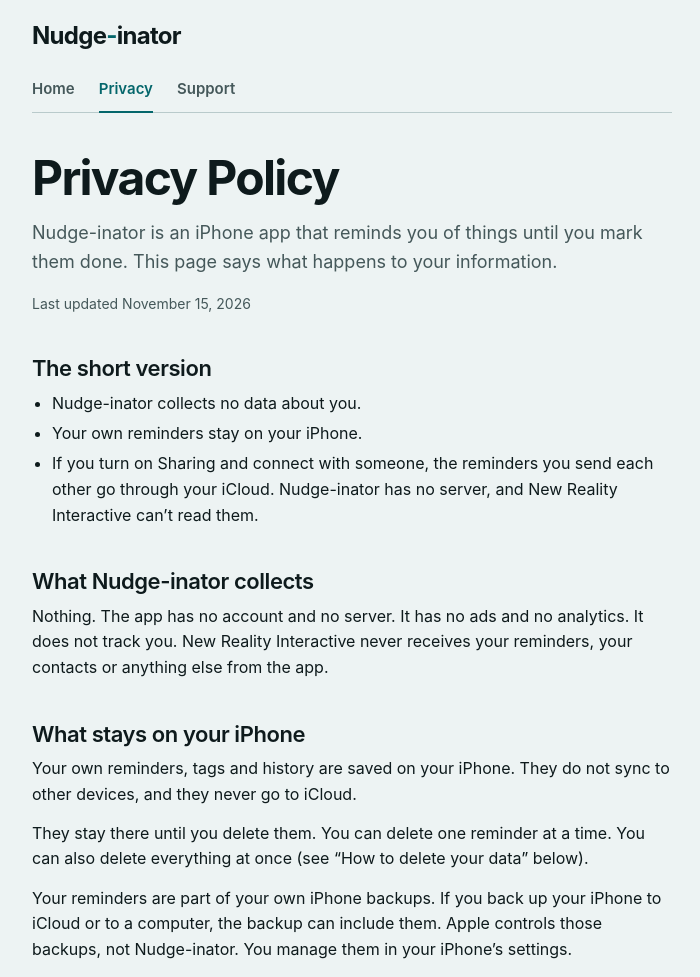
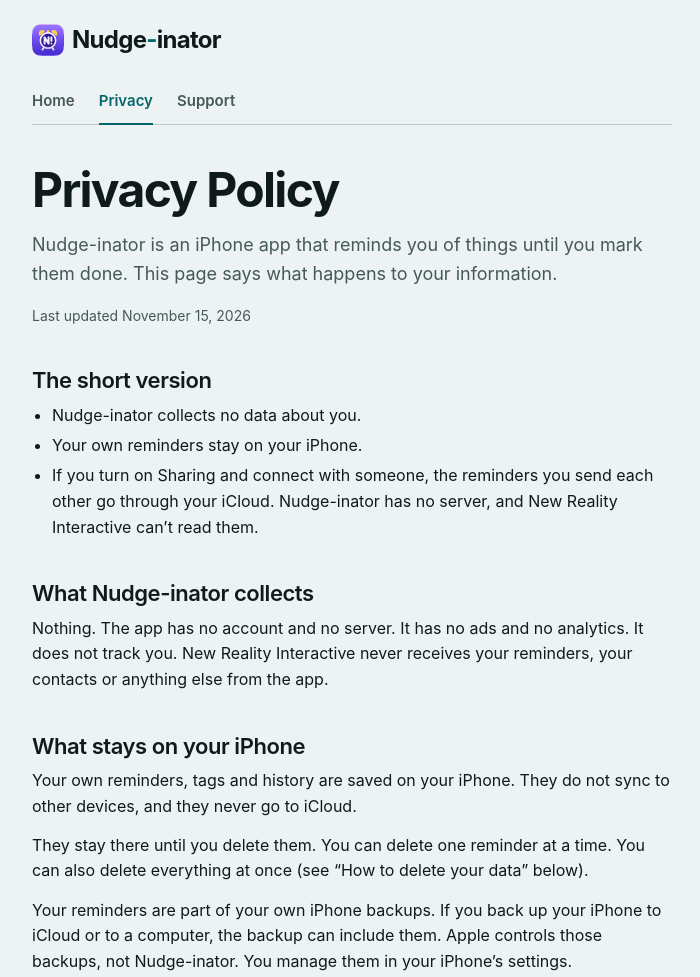
Before and after one commit to New-Reality-Interactive/new-reality-interactive, a plain HTML site: page nudge-inator/privacy/index.html in a window 1280 px wide. Shown: the top 977 px of the page, without its empty margins (288-988 px from the left). Drawn offline with Linux system fonts and the light colour scheme.

Commit message:
Show the app icon on the Nudge-inator site
Moves the 1024px icon to nudge-inator/assets and adds 192px and 64px copies:
the icon above the name on the home page, beside the wordmark on the privacy
and support pages, and as the browser-tab icon on all three.

Co-Authored-By: Claude Opus 5.5 <noreply@anthropic.com>

```diff
--- a/nudge-inator/app.css
+++ b/nudge-inator/app.css
@@ -2,6 +2,9 @@
 :root { --w: clamp(200px, 58vw, 300px); }
 
 main { flex: 1; display: flex; flex-direction: column; align-items: center; gap: 1.25rem; padding-block: 2rem 1.5rem; }
+
+/* The app icon above the name, sized like a home-screen icon. The PNG has iOS's rounded shape built in. */
+.app-icon { display: block; width: 96px; height: 96px; margin-bottom: -0.25rem; filter: drop-shadow(0 10px 18px rgba(0,0,0,.18)); }
 
 h1 { margin: 0; font-weight: 700; font-size: clamp(2.2rem, 7vw, 3.6rem); letter-spacing: -0.035em; line-height: 1; text-wrap: balance; text-align: center; }
 h1 span { color: var(--accent); }
--- a/nudge-inator/privacy/index.html
+++ b/nudge-inator/privacy/index.html
@@ -5,13 +5,14 @@
 <meta name="viewport" content="width=device-width, initial-scale=1, viewport-fit=cover">
 <title>Nudge-inator Privacy Policy</title>
 <meta name="description" content="How Nudge-inator handles your information: it collects no data, has no server, and keeps your own reminders on your iPhone. Shared reminders go through your iCloud.">
+<link rel="icon" type="image/png" href="../assets/app-icon-64.png">
 <link rel="stylesheet" href="../shared.css">
 <link rel="stylesheet" href="../text-page.css">
 </head>
 <body>
 
 <header class="masthead">
-  <a class="wordmark" href="../index.html">Nudge<span>-</span>inator</a>
+  <a class="wordmark" href="../index.html"><img src="../assets/app-icon-64.png" width="32" height="32" alt="">Nudge<span>-</span>inator</a>
   <nav class="site-nav" aria-label="Main">
     <a href="../index.html">Home</a>
     <a href="index.html" aria-current="page">Privacy</a>
--- a/nudge-inator/text-page.css
+++ b/nudge-inator/text-page.css
@@ -3,8 +3,9 @@ a { color: var(--accent); text-underline-offset: 0.18em; }
 a:focus-visible { outline: 2px solid var(--accent); outline-offset: 3px; border-radius: 3px; }
 
 .masthead { width: 100%; max-width: 40rem; margin: 0 auto; padding-block: 1.5rem 0; }
-.wordmark { font-weight: 700; font-size: 1.5rem; letter-spacing: -0.03em; line-height: 1; color: var(--fg); text-decoration: none; }
+.wordmark { display: inline-flex; align-items: center; font-weight: 700; font-size: 1.5rem; letter-spacing: -0.03em; line-height: 1; color: var(--fg); text-decoration: none; }
 .wordmark span { color: var(--accent); }
+.wordmark img { width: 32px; height: 32px; margin-right: 0.5rem; }
 
 /* Page nav: text tabs under the wordmark, with the current page underlined in the accent. */
 .site-nav { display: flex; gap: 1.5rem; margin-top: 1rem; border-bottom: 1px solid var(--dot); }
```
Also changed, not shown: nudge-inator/index.html (+2 -0 lines), nudge-inator/support/index.html (+2 -1 lines), nudge-inator/assets/app-icon-192.png (added), nudge-inator/assets/app-icon-64.png (added), 4 other files.
